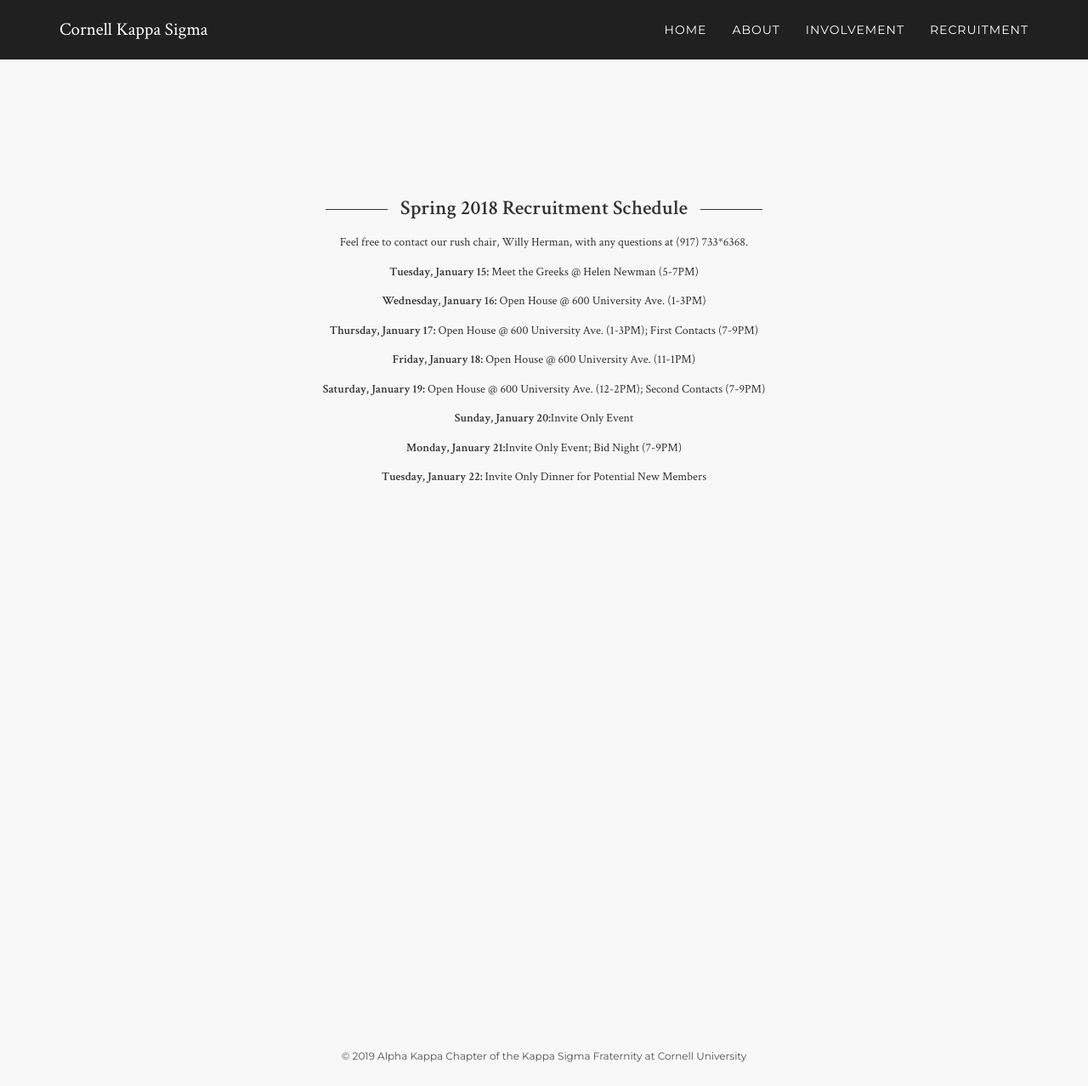
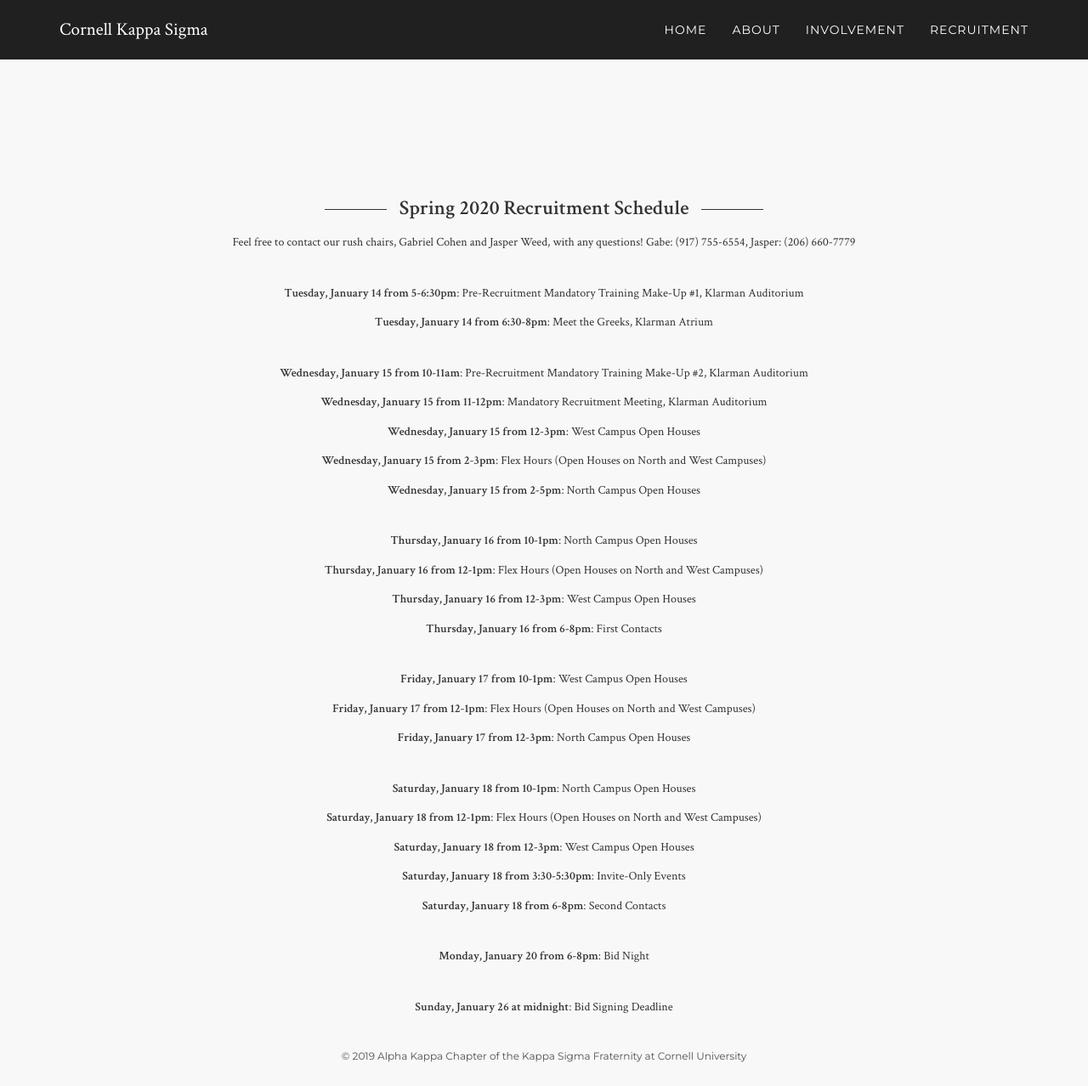
Before and after one commit to pjochillin/cornellkappasigma, a Jekyll site: the page built from recruitment/index.html, in a window 1280 px wide and 1278 px high. Shown: the whole window at 85% size. Built offline with Jekyll 4.4.1, drawn with Linux system fonts in a browser that asks for light colours; nearby versions of some CDN libraries.

Commit message:
Update index.html

```diff
--- a/recruitment/index.html
+++ b/recruitment/index.html
@@ -5,17 +5,39 @@
 	<div class="spacer"></div>
 	<div id="recruitment">
 		<div class="container">
-			<h3>Spring 2018 Recruitment Schedule</h3>
+			<h3>Spring 2020 Recruitment Schedule</h3>
 			<br>
-			<p>Feel free to contact our rush chair, Willy Herman, with any questions at (917) 733*6368.</p>
-			<p><b>Tuesday, January 15:</b> Meet the Greeks @ Helen Newman (5-7PM)</p>
-			<p><b>Wednesday, January 16:</b> Open House @ 600 University Ave. (1-3PM)</p>
-			<p><b>Thursday, January 17:</b> Open House @ 600 University Ave. (1-3PM); First Contacts (7-9PM)</p>
-			<p><b>Friday, January 18:</b> Open House @ 600 University Ave. (11-1PM)</p>
-			<p><b>Saturday, January 19:</b> Open House @ 600 University Ave. (12-2PM); Second Contacts (7-9PM)</p>
-			<p><b>Sunday, January 20:</b>Invite Only Event</p>
-			<p><b>Monday, January 21:</b>Invite Only Event; Bid Night (7-9PM)</p>
-			<p><b>Tuesday, January 22: </b>Invite Only Dinner for Potential New Members</p>
+			<p>Feel free to contact our rush chairs, Gabriel Cohen and Jasper Weed, with any questions! Gabe: (917) 755-6554, Jasper: (206) 660-7779</p>
+			<br>
+			<p><b>Tuesday, January 14 from 5-6:30pm</b>: Pre-Recruitment Mandatory Training Make-Up #1, Klarman Auditorium</p>
+			<p><b>Tuesday, January 14 from 6:30-8pm</b>: Meet the Greeks, Klarman Atrium</p>
+			<br>
+			<p><b> Wednesday, January 15 from 10-11am</b>: Pre-Recruitment Mandatory Training Make-Up #2, Klarman Auditorium</p>
+			<p><b> Wednesday, January 15 from 11-12pm</b>: Mandatory Recruitment Meeting, Klarman Auditorium</p>
+			<p><b> Wednesday, January 15 from 12-3pm</b>: West Campus Open Houses</p>
+			<p><b> Wednesday, January 15 from 2-3pm</b>: Flex Hours (Open Houses on North and West Campuses)</p>
+			<p><b> Wednesday, January 15 from 2-5pm</b>: North Campus Open Houses</p>
+			<br>
+			<p><b> Thursday, January 16 from 10-1pm</b>: North Campus Open Houses</p>
+			<p><b> Thursday, January 16 from 12-1pm</b>: Flex Hours (Open Houses on North and West Campuses)</p>
+			<p><b> Thursday, January 16 from 12-3pm</b>: West Campus Open Houses</p>
+			<p><b> Thursday, January 16 from 6-8pm</b>: First Contacts</p>
+			<br>
+			<p><b> Friday, January 17 from 10-1pm</b>: West Campus Open Houses</p>
+			<p><b> Friday, January 17 from 12-1pm</b>: Flex Hours (Open Houses on North and West Campuses)</p>
+			<p><b> Friday, January 17 from 12-3pm</b>: North Campus Open Houses</p>
+			<br>
+			<p><b> Saturday, January 18 from 10-1pm</b>: North Campus Open Houses</p>
+			<p><b> Saturday, January 18 from 12-1pm</b>: Flex Hours (Open Houses on North and West Campuses)</p>
+			<p><b> Saturday, January 18 from 12-3pm</b>: West Campus Open Houses</p>
+			<p><b> Saturday, January 18 from 3:30-5:30pm</b>: Invite-Only Events</p>
+			<p><b> Saturday, January 18 from 6-8pm</b>: Second Contacts</p>
+			<br>
+			<p><b> Monday, January 20 from 6-8pm</b>: Bid Night</p>
+			<br>
+			<p><b> Sunday, January 26 at midnight</b>: Bid Signing Deadline</p>
+
 		</div>
 	</div>
+
 	<div class="footerspacing"></div>
```
